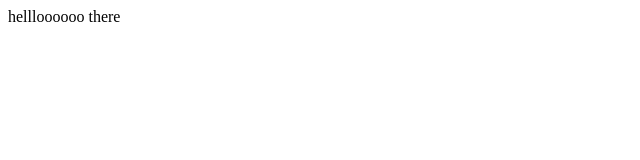
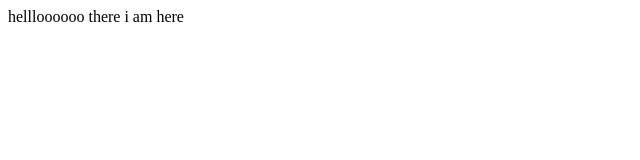
Before and after one commit to JoakimS/newb, a website: page index.html in a window 1280 px wide. Shown: the full height of the page, 0-640 px from the left. Drawn offline with Linux system fonts and the light colour scheme.

Commit message:
Your commit message describing the changes

```diff
--- a/index.html
+++ b/index.html
@@ -6,6 +6,6 @@
     <title>Document</title>
   </head>
   <body>
-    hellloooooo there
+    hellloooooo there i am here
   </body>
 </html>
```
Also changed, not shown: package.json (added, +12 -0 lines).
